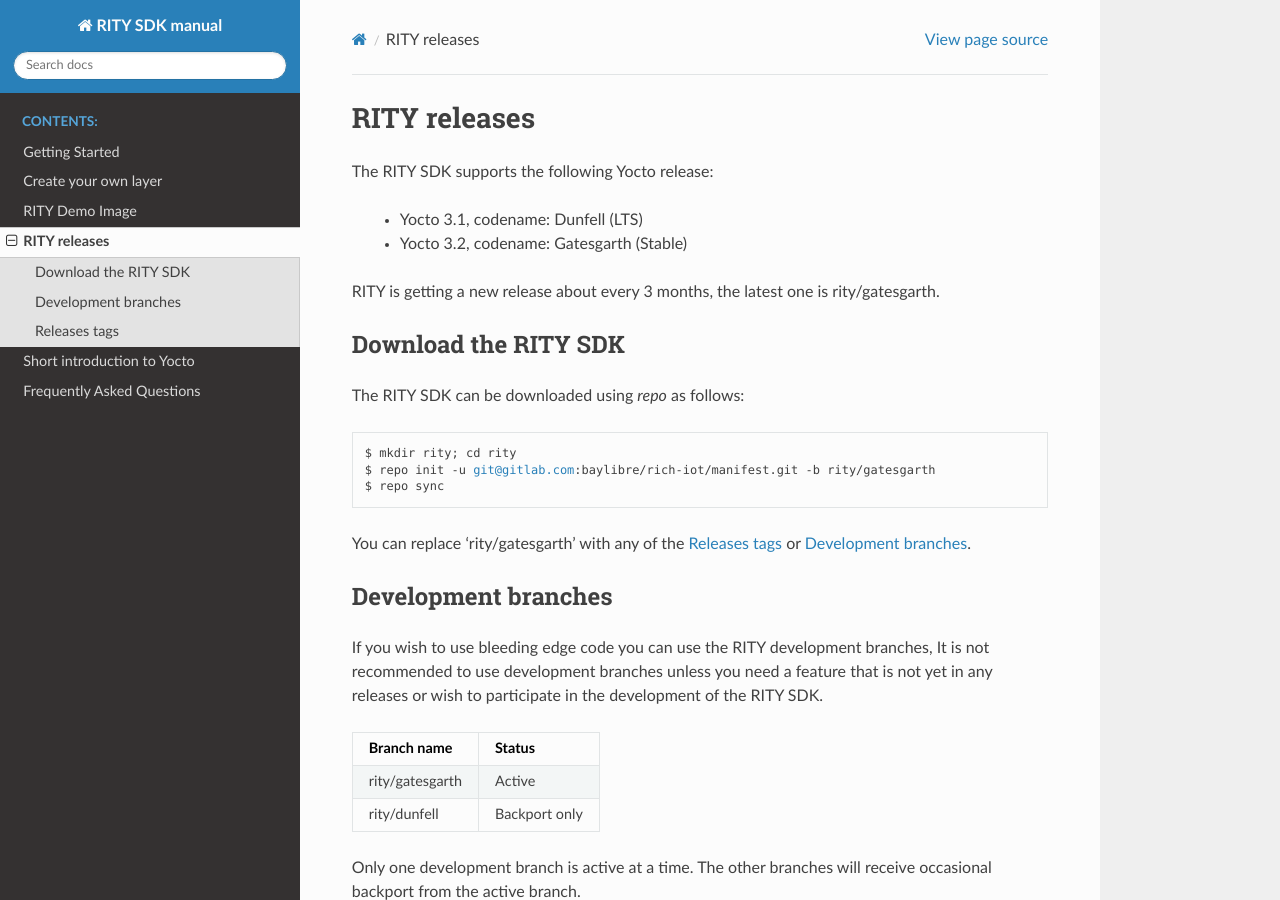
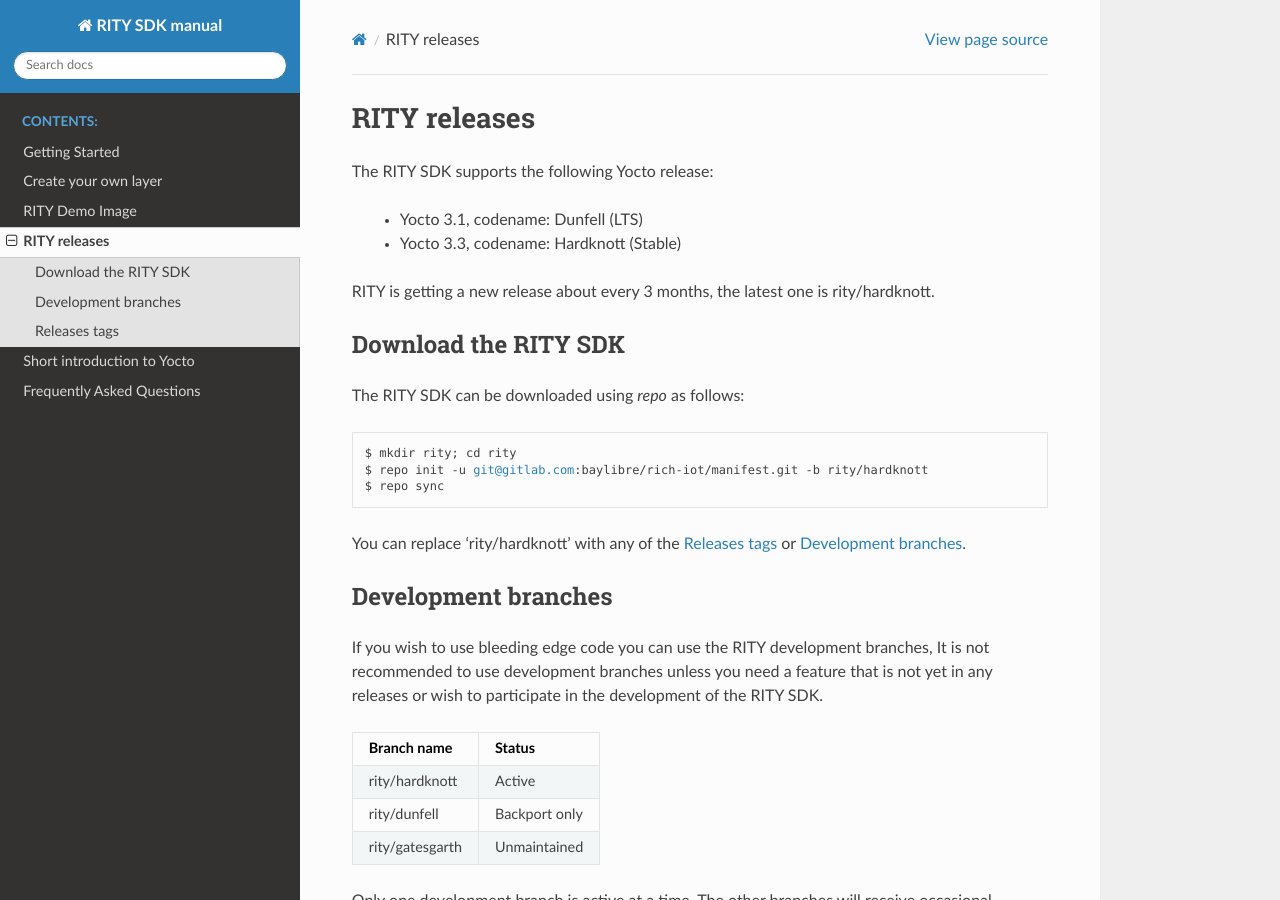
Before and after one commit to via-edge-ai/meta-rity, a Sphinx documentation site: the page built from docs/releases.rst, in a window 1280 px wide and 900 px high. Built offline with Sphinx 7.4.7 and the Read the Docs theme 2.0.0, drawn with Linux system fonts in a browser that asks for light colours.

Commit message:
layers: upgrade to hardknott release
Upgrade to the latest Yocto release: Hardknott (3.3)

Signed-off-by: Fabien Parent <fparent@baylibre.com>

```diff
--- a/docs/conf.py
+++ b/docs/conf.py
@@ -11,8 +11,8 @@
 author = 'Fabien Parent <fparent@baylibre.com>'
 
 # The full version, including alpha/beta/rc tags
-release = 'rity/gatesgarth'
-release_codename = 'gatesgarth'
+release = 'rity/hardknott'
+release_codename = 'hardknott'
 
 # -- General configuration ---------------------------------------------------
 
--- a/docs/create-own-layer.rst
+++ b/docs/create-own-layer.rst
@@ -17,7 +17,7 @@
 This chapter will provide a small guide on how build a new layer on top of the RITY
 SDK. The code from this chapter can be found under: `meta-rity/meta-rity-skeleton`_.
 
-.. _meta-rity/meta-rity-skeleton: https://gitlab.com/baylibre/rich-iot/meta-rity/-/tree/gatesgarth/meta-rity-skeleton
+.. _meta-rity/meta-rity-skeleton: https://gitlab.com/baylibre/rich-iot/meta-rity/-/tree/hardknott/meta-rity-skeleton
 
 1. Basic layer structure
 ------------------------
--- a/docs/releases.rst
+++ b/docs/releases.rst
@@ -4,7 +4,7 @@
 The RITY SDK supports the following Yocto release:
 
 	* Yocto 3.1, codename: Dunfell (LTS)
-	* Yocto 3.2, codename: Gatesgarth (Stable)
+	* Yocto 3.3, codename: Hardknott (Stable)
 
 RITY is getting a new release about every 3 months, the latest one is
 |release|.
@@ -34,9 +34,11 @@
 +-----------------+---------------+
 | Branch name     | Status        |
 +=================+===============+
-| rity/gatesgarth | Active        |
+| rity/hardknott  | Active        |
 +-----------------+---------------+
 | rity/dunfell    | Backport only |
++-----------------+---------------+
+| rity/gatesgarth | Unmaintained  |
 +-----------------+---------------+
 
 Only one development branch is active at a time. The other branches will
```
Also changed, not shown: 4 other files.
